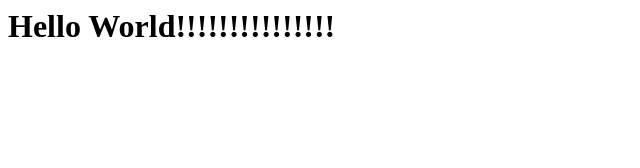
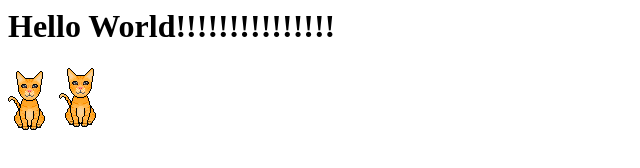
Before and after one commit to IsRo06/WeAreSeniorProject, a browser extension: page html/main.html in a window 1280 px wide. Shown: the whole page, without its empty margins (0-640 px from the left). Drawn offline with Linux system fonts and the light colour scheme.

Commit message:
Cats now displayed

```diff
--- a/html/main.html
+++ b/html/main.html
@@ -1,6 +1,8 @@
 <html>
   <body>
     <h1>Hello World!!!!!!!!!!!!!!!</h1>
+	<img src="/Images/Cat/CatStatic.png">
+	<img src="/Images/Cat/CatWagTail.gif">
 	<script src="/js/popup.js"></script>
   </body>
 </html>
```
